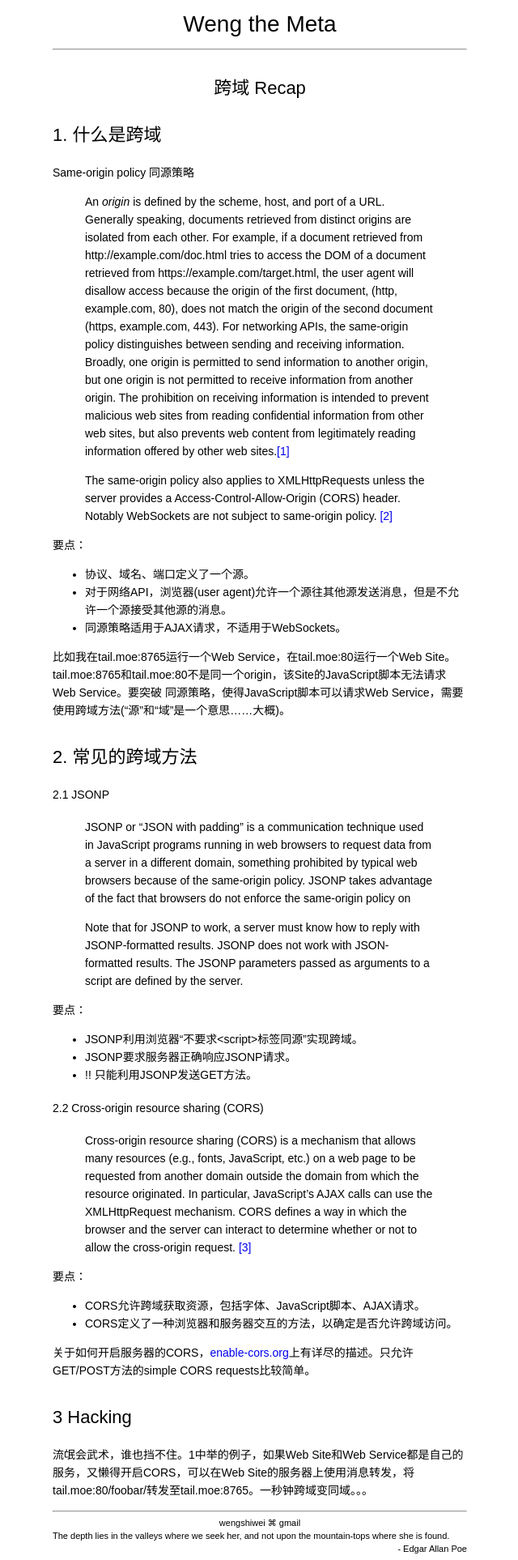
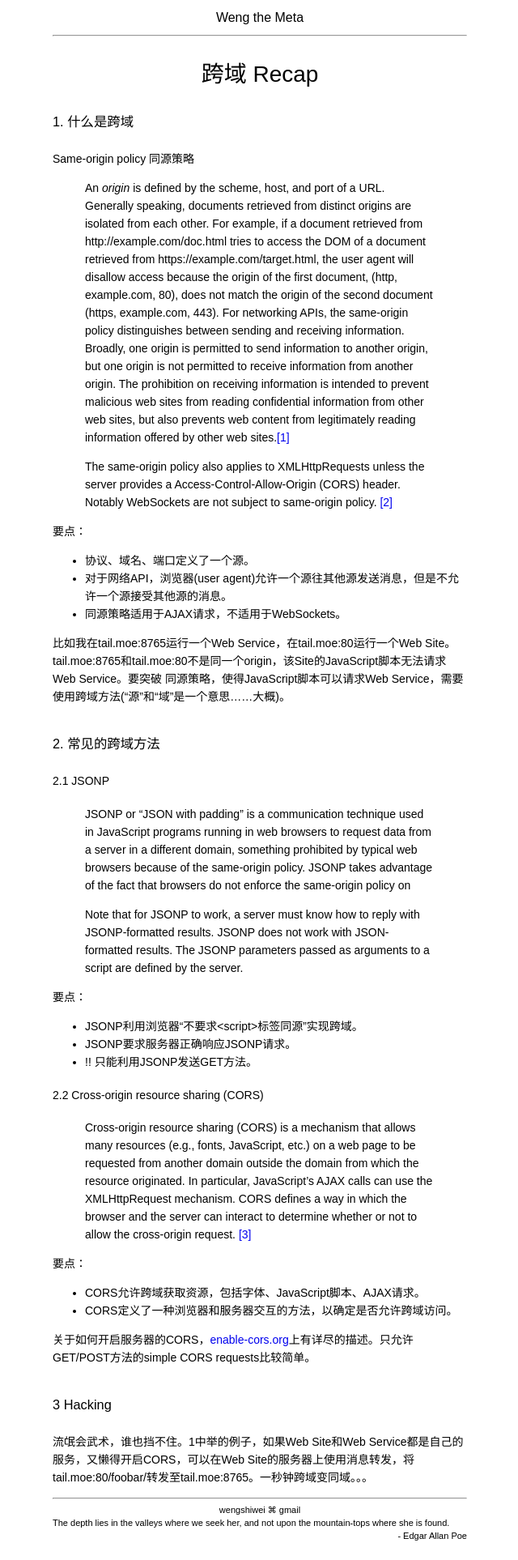
Before and after one commit to wengshiwei/wengshiwei.github.io, a Jekyll site: the page built from _posts/2014-10/2014-10-09-cross-domain.md, in a window 1280 px wide. Shown: the whole page at 81% size, without its empty margins (319-959 px from the left). Built offline with Jekyll 4.4.1, drawn with Linux system fonts in a browser that asks for light colours.

Commit message:
adjust style

```diff
--- a/css/style.css
+++ b/css/style.css
@@ -14,18 +14,31 @@ h6 {
 	font-weight: normal;
 }
 
-h2, h3 {
-	font-size: 22px;
+h1 {
+	font-size: 16px;
+}
+
+.container > h2 {
+	font-size: 28px;
+	margin-top: 36px;
+	margin-bottom: 36px;
+}
+
+article > h1,
+article > h2,
+article > h3 {
 	margin-top: 36px;
 	margin-bottom: 24px;
 }
 
-h3,
-h4,
-h5,
-h6 {
+article > h1 {
+	font-size: 20px
+}
 
+article > h2 {
+	font-size: 18px
 }
+
 
 footer {
 	font-size: 11px;
--- a/index.html
+++ b/index.html
@@ -2,6 +2,7 @@
 title: Weng the Meta
 layout: default
 categories:
+- light-table
 - misc
 - every-day-log
 - cross-domain
```
